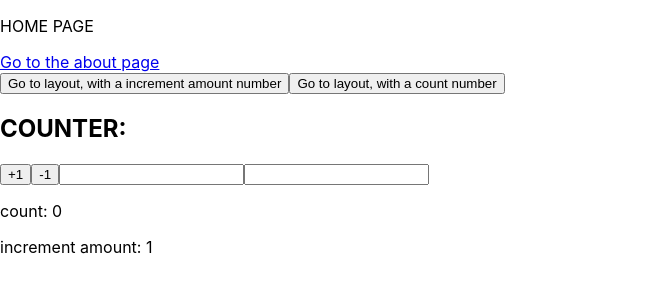
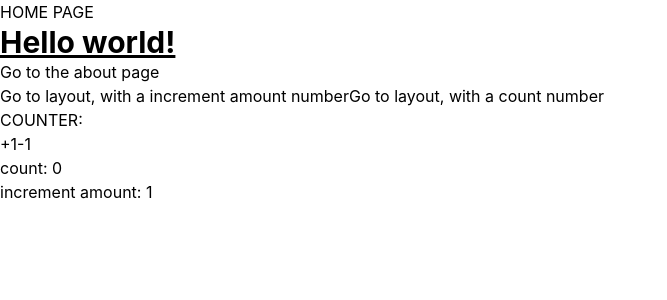
Before and after one commit to javierpb275/react-ts, a React (Create React App) app: page / in a window 1280 px wide. Shown: the top 300 px of the page, without its empty margins (0-667 px from the left). Built offline with nearby package versions, Linux system fonts and the light colour scheme.

Commit message:
installed and configured tailwindcss and checked if it works

```diff
--- a/package.json
+++ b/package.json
@@ -42,5 +42,10 @@
       "last 1 firefox version",
       "last 1 safari version"
     ]
+  },
+  "devDependencies": {
+    "autoprefixer": "^10.4.12",
+    "postcss": "^8.4.16",
+    "tailwindcss": "^3.1.8"
   }
 }
--- /dev/null
+++ b/postcss.config.js
@@ -0,0 +1,6 @@
+module.exports = {
+  plugins: {
+    tailwindcss: {},
+    autoprefixer: {},
+  },
+}
--- a/src/index.css
+++ b/src/index.css
@@ -1,3 +1,7 @@
+@tailwind base;
+@tailwind components;
+@tailwind utilities;
+
 body {
   margin: 0;
   font-family: -apple-system, BlinkMacSystemFont, "Segoe UI", "Roboto", "Oxygen",
--- a/src/pages/Home.tsx
+++ b/src/pages/Home.tsx
@@ -24,6 +24,7 @@ const HomePage: React.FunctionComponent<IHomePageProps> = (props) => {
   return (
     <div>
       <p>HOME PAGE</p>
+      <h1 className="text-3xl font-bold underline">Hello world!</h1>
       <Link to="/about">Go to the about page</Link>
       <br />
       <button onClick={() => navigate(`/layout/${incrementAmount}`)}>
--- /dev/null
+++ b/tailwind.config.js
@@ -0,0 +1,10 @@
+/** @type {import('tailwindcss').Config} */
+module.exports = {
+  content: [
+    "./src/**/*.{js,jsx,ts,tsx}",
+  ],
+  theme: {
+    extend: {},
+  },
+  plugins: [],
+}
```
Also changed, not shown: 1 other file (tests, documents, lock files or other folders).
